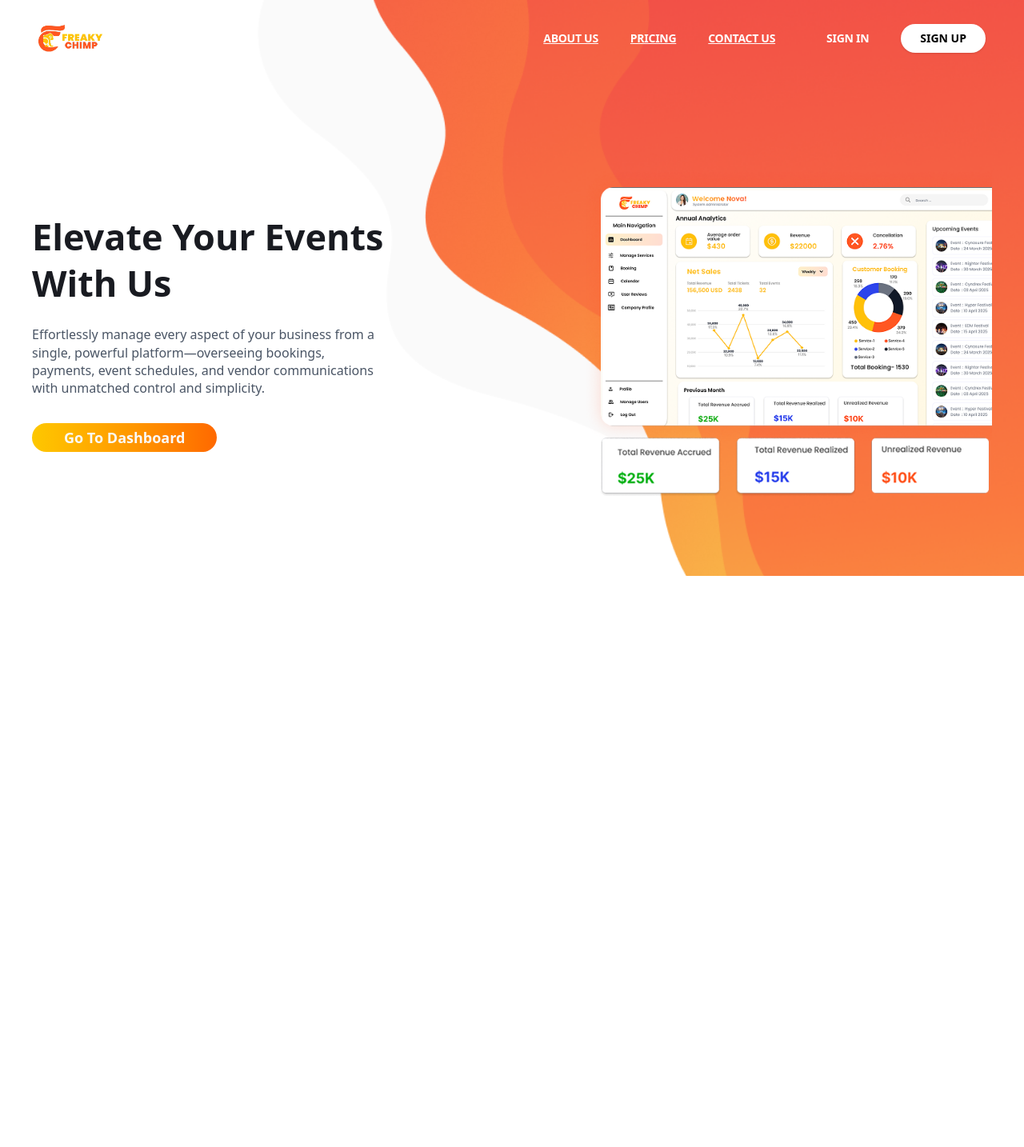
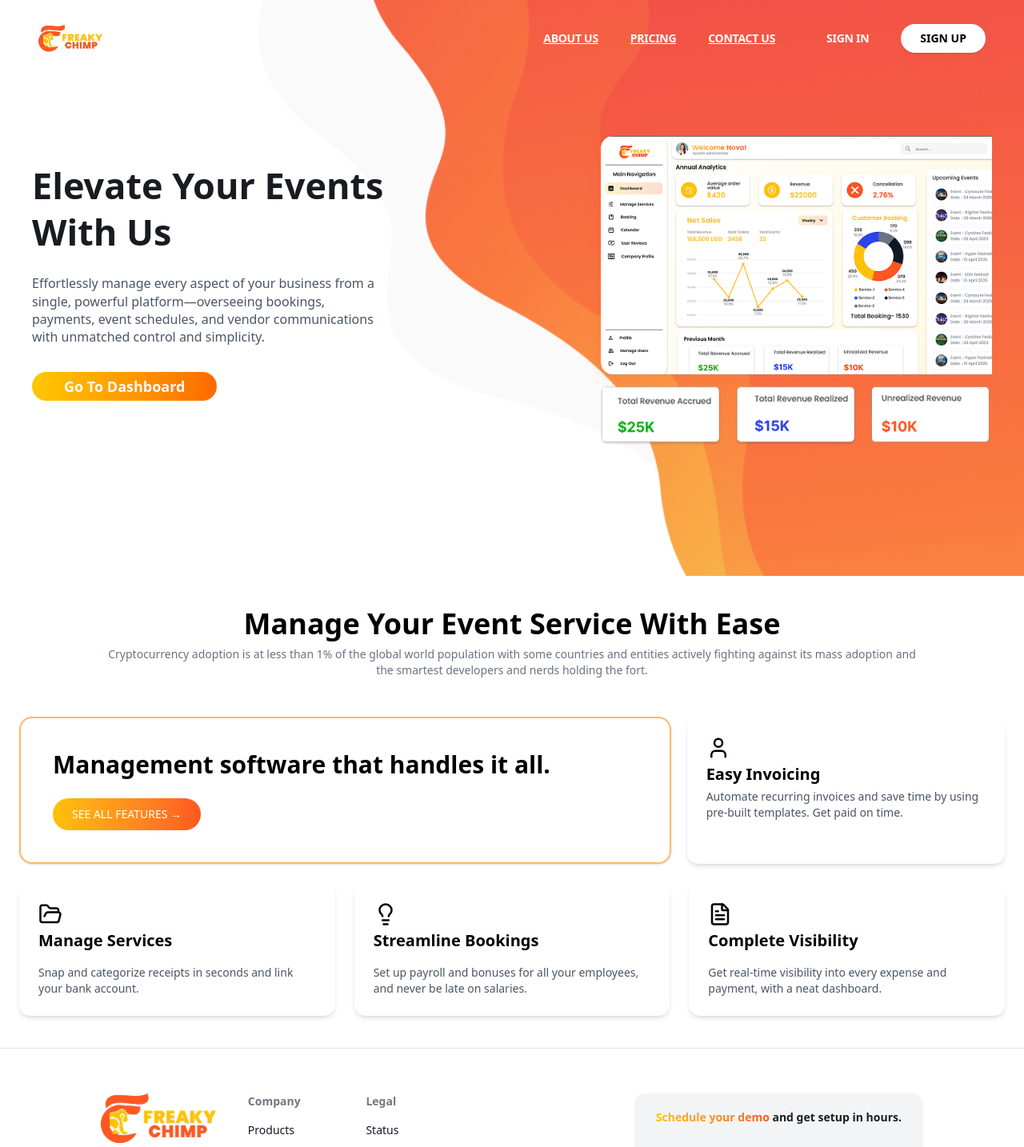
Before and after one commit to Av-technosys/freaky-home, a Next.js app: page / in a window 1280 px wide. Shown: the top 1434 px of the page at 80% size. Before the commit the page ends 800 px from the top, so only its background shows below. Built offline with nearby package versions, Linux system fonts and the light colour scheme.

Commit message:
merge components

```diff
--- a/app/components/Events.tsx
+++ b/app/components/Events.tsx
@@ -4,7 +4,7 @@ import { FileText, FolderOpen, Lightbulb, User } from "lucide-react";
 
 const Events = () => {
   return (
-    <div className="w-full flex justify-center">
+    <div className="w-full z-20 flex justify-center">
       <div className="w-full max-w-7xl px-4">
         <div className="text-center mb-12 max-w-5xl mx-auto">
           <h1 className="text-3xl md:text-4xl font-bold">
--- a/app/components/Footer.tsx
+++ b/app/components/Footer.tsx
@@ -1,13 +1,14 @@
 import React from "react";
+import Logo from "../../public/assets/logo.png";
 
 const Footer = () => {
   return (
-    <footer className="  bg-white md:px-8 md:py-14 max-sm:p-3">
+    <footer className="w-full bg-white md:px-8 md:py-14 px-4 py-8 border-t border-gray-200">
       <div className=" flex flex-col lg:flex-row justify-between gap-10">
         <div className=" max-w-7xl mx-auto flex flex-col sm:flex-row gap-10 ">
           <div>
             <img
-              src="/freeki-logo.png"
+              src={Logo.src}
               alt="Freaky Chimp"
               className="w-32 sm:w-36"
             />
--- a/app/page.tsx
+++ b/app/page.tsx
@@ -1,30 +1,46 @@
-'use client'
+"use client";
+
 import Navbar from "./components/Navbar";
 import Header from "./components/Header";
 import home_bg from "../public/assets/home_bg.png";
 import Image from "next/image";
+import Events from "./components/Events";
+import Footer from "./components/Footer";
 
 export default function Home() {
   return (
-    <div className="relative w-full overflow-hidden">
+    <div className="relative w-full overflow-x-hidden">
 
       {/* Navbar */}
       <Navbar />
 
       {/* Hero Section */}
-      <section className="relative w-full md:min-h-[90vh]  flex md:items-center ">
+      <section className="relative w-full md:min-h-[90vh] flex md:items-center pb-32">
 
-        {/* Background Image - Responsive */}
+        {/* Background Image */}
+        <div className="absolute inset-0 overflow-hidden pointer-events-none select-none z-0">
           <Image
             src={home_bg}
             alt="bg"
-          className="absolute right-0 max-sm:right-[-25%] max-sm:h-[30%] top-0 w-full md:w-[90%] md:h-auto object-contain pointer-events-none select-none z-0"
+            className="absolute right-0 max-sm:right-[-25%] max-sm:h-[30%] top-0 w-full md:w-[90%] md:h-auto object-contain"
             priority
           />
+        </div>
 
+        {/* Foreground Content */}
           <Header />
+
       </section>
 
+      {/* Add spacing before events */}
+      <div className="mt-10 relative z-10">
+        <Events />
+      </div>
+
+      {/* Footer full width */}
+      <div className="w-full mt-10">
+        <Footer />
+      </div>
     </div>
   );
 }
```
Lines whose indentation alone changed are shown as unchanged.
